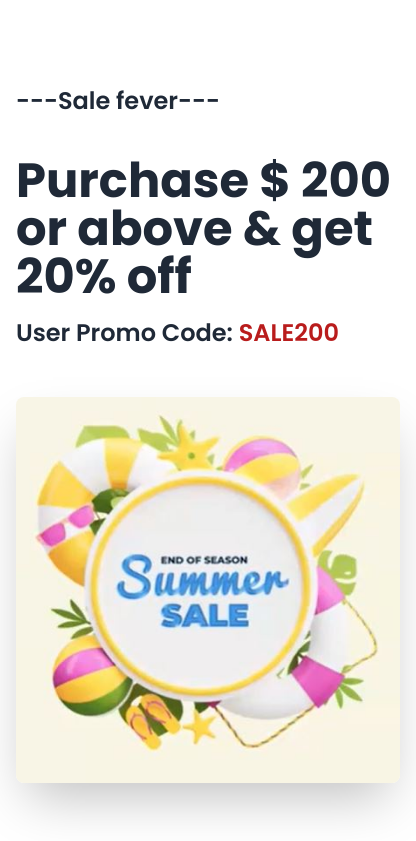
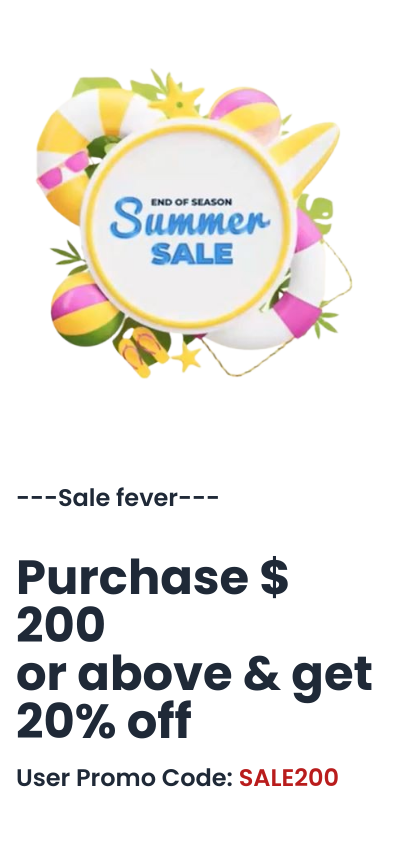
Before and after one commit to towhid046/simple-porduct-shop, a plain HTML site: page index.html in a window 390 px wide. Shown: the top 841 px of the page, 416 px wide, since content can reach past the window. Drawn offline with nearby package versions, Linux system fonts and the light colour scheme.

Commit message:
mkae cards center for mobile devices

```diff
--- a/index.html
+++ b/index.html
@@ -23,7 +23,8 @@
   <body class="font-poppins">
     <header class="container mx-auto">
       <div class="hero min-h-screen">
-        <div class="hero-content flex-col lg:flex-row gap-12">
+        <div class="hero-content flex-col-reverse
+         lg:flex-row gap-12">
           <div class="space-y-4">
             <p class="py-6 text-2xl font-semibold">---Sale fever---</p>
             <h1 class="text-5xl font-bold">
@@ -34,7 +35,7 @@
               User Promo Code: <span class="text-red-700">SALE200</span>
             </p>
           </div>
-          <img src="/images/hero.JPG" class="max-w-sm rounded-lg shadow-2xl" />
+          <img class="shadow-none" src="/images/hero.png" class="max-w-sm rounded-lg shadow-2xl" />
         </div>
       </div>
     </header>
@@ -47,7 +48,7 @@
         <!-- cards -->
         <div
           id="cards"
-          class="cards grid grid-cols-1 md:grid-cols-2 lg:grid-cols-3 gap-6"
+          class="cards grid justify-center grid-cols-1 md:grid-cols-2 lg:grid-cols-3 gap-6"
         ></div>
         <aside class="lg:w-8/12 flex justify-center">
           <div class="w-full">
```
Also changed, not shown: images/hero.JPG (deleted), images/hero.png (added).
